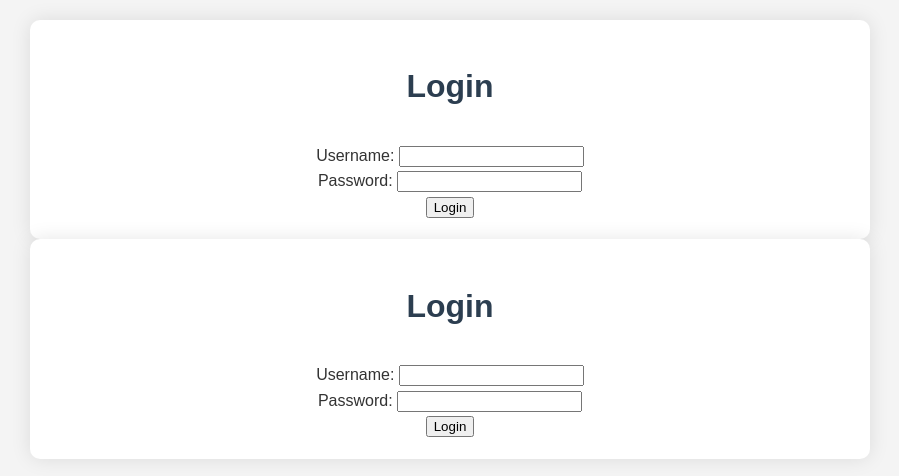
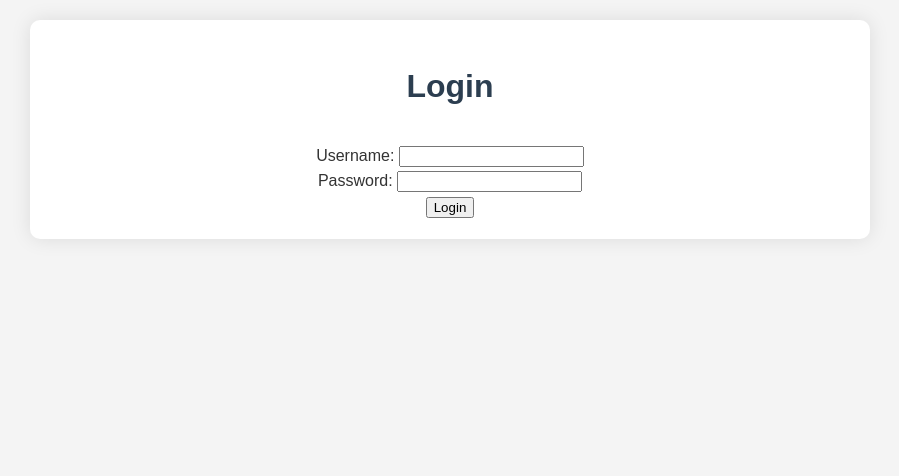
Before and after one commit to zokahn/mamawatch, a Flask app: page /login in a window 1280 px wide. Shown: the top 476 px of the page, without its empty margins (190-1089 px from the left). Run offline with Flask 3, Linux system fonts and the light colour scheme.

Commit message:
fix: Remove duplicate login section from templates/login.html

```diff
--- a/mom-safety-monitor/templates/login.html
+++ b/mom-safety-monitor/templates/login.html
@@ -32,37 +32,3 @@
     </div>
 </body>
 </html>
-<!DOCTYPE html>
-<html lang="en">
-<head>
-    <meta charset="UTF-8">
-    <meta name="viewport" content="width=device-width, initial-scale=1.0">
-    <title>Login - Mom's Safety Monitor</title>
-    <link rel="stylesheet" href="{{ url_for('static', filename='css/style.css') }}">
-</head>
-<body>
-    <div class="container">
-        <h1>Login</h1>
-        {% with messages = get_flashed_messages() %}
-            {% if messages %}
-                <div class="flash-messages">
-                    {% for message in messages %}
-                        <p>{{ message }}</p>
-                    {% endfor %}
-                </div>
-            {% endif %}
-        {% endwith %}
-        <form method="POST" action="{{ url_for('main.login') }}">
-            <div>
-                <label for="username">Username:</label>
-                <input type="text" id="username" name="username" required>
-            </div>
-            <div>
-                <label for="password">Password:</label>
-                <input type="password" id="password" name="password" required>
-            </div>
-            <button type="submit">Login</button>
-        </form>
-    </div>
-</body>
-</html>
```
